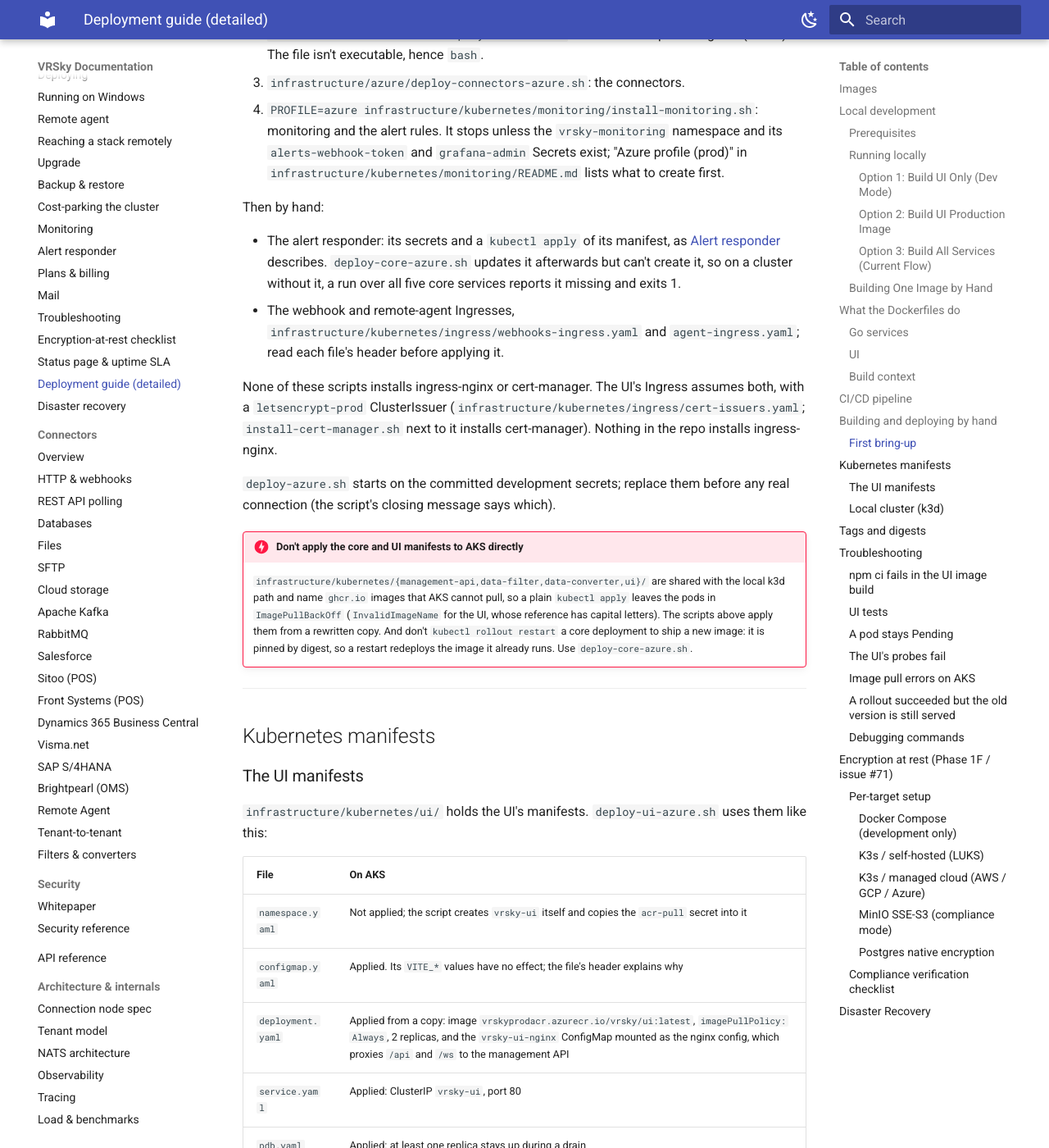
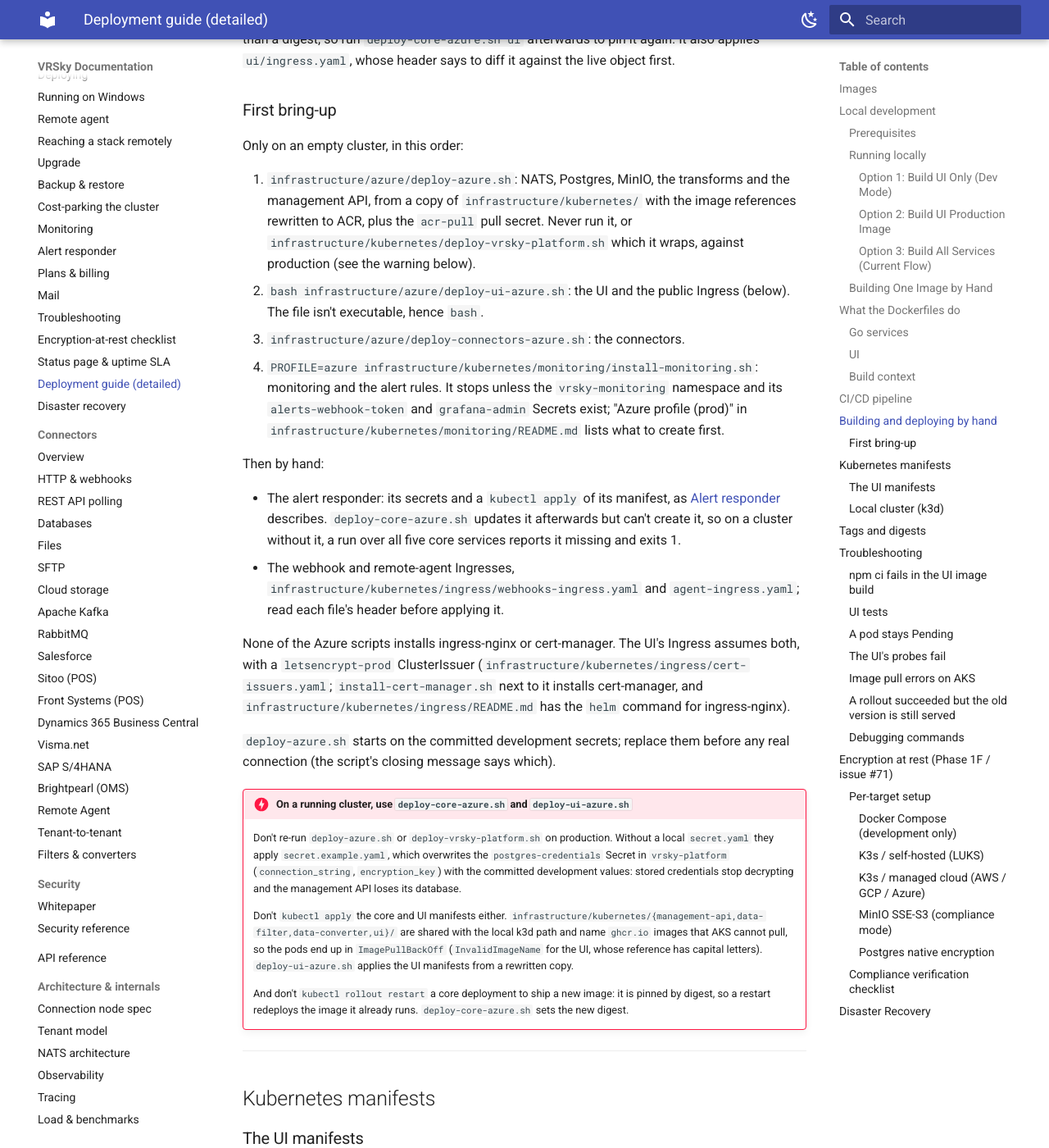
Before and after one commit to ValueRetail/vrsky, an MkDocs documentation site: the page built from docs/DEPLOYMENT_GUIDE.md, in a window 1280 px wide and 1400 px high, scrolled down 5263 px. Shown: the whole window at 82% size. Built offline with MkDocs 1.6.1 and Material for MkDocs 9.7.7, drawn with Linux system fonts in a browser that asks for light colours; some of the changed text lies outside the part shown.

Commit message:
docs: keep deploy-azure.sh to empty clusters in the deployment guide
Review of #376. Re-running deploy-azure.sh (or deploy-vrsky-platform.sh)
on production applies secret.example.yaml over postgres-credentials, so
the guide now says it is for an empty cluster only and points running
clusters at deploy-core-azure.sh and deploy-ui-azure.sh. Also: which
scripts in-cluster.sh can run, where the ingress-nginx helm command is,
the plan's file name, and a backlog item for the stale DR and Traefik
lines below the rewritten part.

Co-Authored-By: Claude Opus 5.5 <noreply@anthropic.com>

````diff
--- a/docs/DEPLOYMENT_GUIDE.md
+++ b/docs/DEPLOYMENT_GUIDE.md
@@ -182,13 +182,21 @@ happens while the cluster is parked are all in
 ## Building and deploying by hand
 
 A merge to `main` does all of this for you. By hand is for a rollback in a
-hurry, a first bring-up, or a change the deploy job doesn't cover. Run the
-scripts from a repo checkout, signed in with `az login` to an account that
-can build in `vrskyprodacr`; the deploy scripts also run `kubectl`, so they
-need a kubeconfig for `vrsky-prod` from an address the API server accepts.
+hurry, the UI's nginx config and Ingress (the deploy job doesn't apply
+`infrastructure/kubernetes/ui/`), and a first bring-up on an empty cluster,
+which has its own section below. Run the scripts from a repo checkout,
+signed in with `az login` to an account that can build in `vrskyprodacr`;
+the deploy scripts also run `kubectl`, so they need a kubeconfig for
+`vrsky-prod` from an address the API server accepts.
 [How the job reaches Azure](operator/deploy.md#how-the-job-reaches-azure)
-explains that limit and how `infrastructure/azure/in-cluster.sh` gets around
-it.
+explains that limit.
+
+From anywhere else, `infrastructure/azure/in-cluster.sh` runs a script
+inside the cluster, but only the ones written for its runtime, which has no
+`az`, `sed` or `perl`: `deploy-core-azure.sh` with `DIGESTS_FILE` (digests
+resolved beforehand, as the deploy job does), `deploy-connectors-azure.sh`,
+`install-monitoring.sh` and `smoke-prod.sh`. `deploy-azure.sh` and
+`deploy-ui-azure.sh` can't run through it.
 
 ```bash
 # Build in ACR: core, connectors, or all (the default)
@@ -208,14 +216,23 @@ isn't a `sha256:` digest, sets the image, waits for the rollout and reads
 the deployment back to check what landed. It only updates deployments that
 already exist.
 
+To change the UI's nginx config, Service, PDB or Ingress on a running
+cluster, re-run `bash infrastructure/azure/deploy-ui-azure.sh`. It applies
+the deployment with `ui:latest` rather than a digest, so run
+`deploy-core-azure.sh ui` afterwards to pin it again. It also applies
+`ui/ingress.yaml`, whose header says to diff it against the live object
+first.
+
 ### First bring-up
 
-On an empty cluster, in this order:
+Only on an empty cluster, in this order:
 
 1. `infrastructure/azure/deploy-azure.sh`: NATS, Postgres, MinIO, the
    transforms and the management API, from a copy of
    `infrastructure/kubernetes/` with the image references rewritten to ACR,
-   plus the `acr-pull` pull secret.
+   plus the `acr-pull` pull secret. Never run it, or
+   `infrastructure/kubernetes/deploy-vrsky-platform.sh` which it wraps,
+   against production (see the warning below).
 2. `bash infrastructure/azure/deploy-ui-azure.sh`: the UI and the public
    Ingress (below). The file isn't executable, hence `bash`.
 3. `infrastructure/azure/deploy-connectors-azure.sh`: the connectors.
@@ -237,25 +254,35 @@ Then by hand:
   `infrastructure/kubernetes/ingress/webhooks-ingress.yaml` and
   `agent-ingress.yaml`; read each file's header before applying it.
 
-None of these scripts installs ingress-nginx or cert-manager. The UI's
+None of the Azure scripts installs ingress-nginx or cert-manager. The UI's
 Ingress assumes both, with a `letsencrypt-prod` ClusterIssuer
 (`infrastructure/kubernetes/ingress/cert-issuers.yaml`;
-`install-cert-manager.sh` next to it installs cert-manager). Nothing in the
-repo installs ingress-nginx.
+`install-cert-manager.sh` next to it installs cert-manager, and
+`infrastructure/kubernetes/ingress/README.md` has the `helm` command for
+ingress-nginx).
 
 `deploy-azure.sh` starts on the committed development secrets; replace them
 before any real connection (the script's closing message says which).
 
-!!! danger "Don't apply the core and UI manifests to AKS directly"
+!!! danger "On a running cluster, use `deploy-core-azure.sh` and `deploy-ui-azure.sh`"
 
+    Don't re-run `deploy-azure.sh` or `deploy-vrsky-platform.sh` on
+    production. Without a local `secret.yaml` they apply
+    `secret.example.yaml`, which overwrites the `postgres-credentials`
+    Secret in `vrsky-platform` (`connection_string`, `encryption_key`) with
+    the committed development values: stored credentials stop decrypting
+    and the management API loses its database.
+
+    Don't `kubectl apply` the core and UI manifests either.
     `infrastructure/kubernetes/{management-api,data-filter,data-converter,ui}/`
     are shared with the local k3d path and name `ghcr.io` images that AKS
-    cannot pull, so a plain `kubectl apply` leaves the pods in
-    `ImagePullBackOff` (`InvalidImageName` for the UI, whose reference has
-    capital letters). The scripts above apply them from a rewritten copy.
+    cannot pull, so the pods end up in `ImagePullBackOff`
+    (`InvalidImageName` for the UI, whose reference has capital letters).
+    `deploy-ui-azure.sh` applies the UI manifests from a rewritten copy.
+
     And don't `kubectl rollout restart` a core deployment to ship a new
     image: it is pinned by digest, so a restart redeploys the image it
-    already runs. Use `deploy-core-azure.sh`.
+    already runs. `deploy-core-azure.sh` sets the new digest.
 
 ---
 
````
Also changed, not shown: plans/backlog.md (+7 -0 lines), plans/issue-371-ghcr-docs.md (+2 -1 lines).
